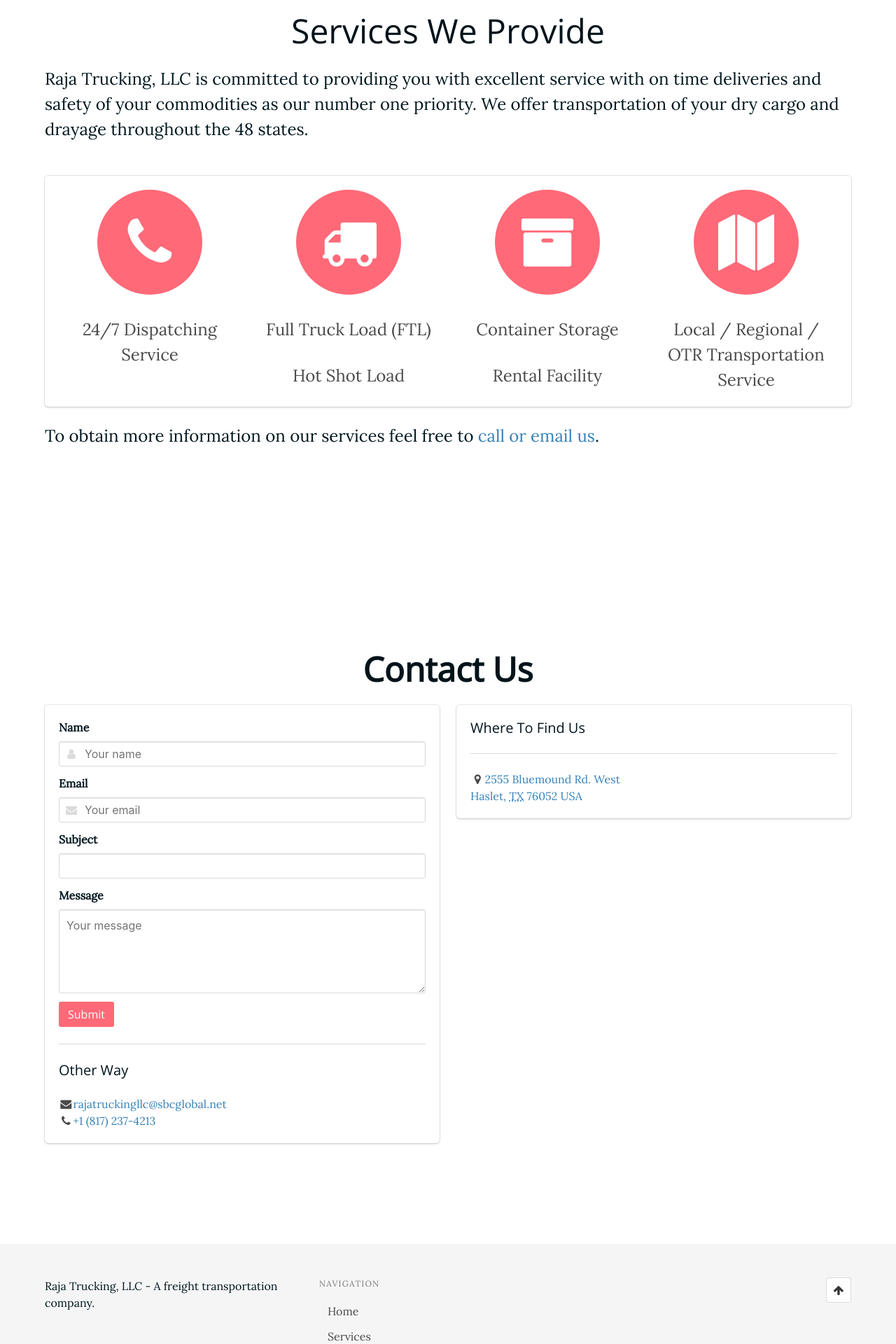
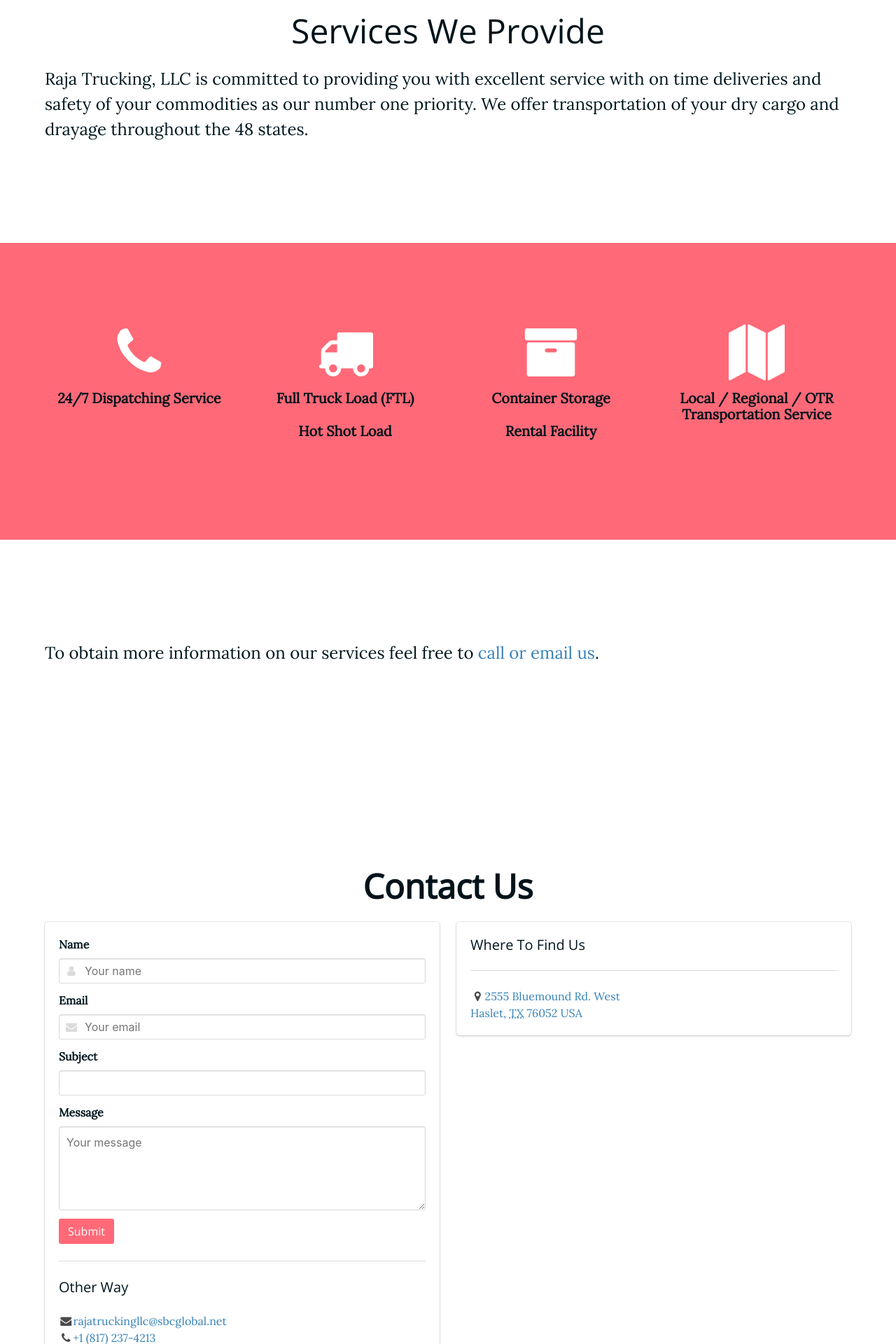
Before and after one commit to job-talk/rajatrucking, a Jekyll site: the page built from docs/index.html, in a window 1280 px wide. Shown: the part 1445-3365 px from the top of the page at 70% size. Built offline with Jekyll 4.4.1, drawn with Linux system fonts in a browser that asks for light colours; some of the changed text lies outside the part shown.

Commit message:
Cleaned out old footer, changed services to a hero

```diff
--- a/docs/_assets/_styles/_sass/sections/_footer.scss
+++ b/docs/_assets/_styles/_sass/sections/_footer.scss
@@ -1,5 +1,6 @@
 .footer {
-
+  // background-color: $background;
+  background-color: whitesmoke;
 
   & #about {
 
--- a/docs/_includes/sections/footer.html
+++ b/docs/_includes/sections/footer.html
@@ -1,43 +1,16 @@
-<!-- <footer class="footer">
-  <div class="container">
-    <div class="content">
-
-      <div class="box footer-box">
-        <p class="is-pulled-left">
-          © 2017 &nbsp; Raja Trucking, LLC
-        </p>
-
-        <a class="is-pulled-right" data-scroll href="#top">
-          <i class="icon fa fa-arrow-up" aria-hidden="true"></i>
-        </a>
-      </div>
-
-
-      <hr />
-
-      <ul class="menu-list is-clearfix">
-        <li>
-          <a href="{{ site.baseurl }}/">Top</a>
-        </li>
-        <li>
-          <a href="#services">Services</a>
-        </li>
-        <li>
-          <a href="#contact">Contact Us</a>
-        </li>
-      </ul>
-    </div>
-  </div>
-</footer> -->
-
 <footer class="footer">
   <div class="container">
     <div class="columns">
 
       <div class="column is-4">
         <div id="about" class="content">
-          <p>Raja Trucking, LLC - A freight transportation company.</p>
+          <p>A freight transportation company based in Fort Worth, Texas.</p>
         </div>
+
+        <p id="copyright">
+          <small>© 2017 &nbsp; Raja Trucking, LLC</small>
+        </p>
+
       </div>
 
       <div class="column is-5">
@@ -64,10 +37,6 @@
       </div>
     </div>
 
-      <p id="copyright">
-        <small>© 2017 &nbsp; Raja Trucking, LLC</small>
-      </p>
-
 
   </div>
 </footer>
--- a/docs/_includes/sections/services.html
+++ b/docs/_includes/sections/services.html
@@ -7,97 +7,72 @@
       Raja Trucking, LLC is committed to providing you with excellent service with on time deliveries and safety of your commodities as our number one priority. We offer transportation of your dry cargo and drayage throughout the 48 states.
     </p>
 
-    <br />
-
-    <div class="box">
-
-      <!-- <h3 class="subtitle is-size-5">We provide the following services:</h3> -->
-
-      <div class="tile is-ancestor">
-        <div class="service-item tile is-parent is-3 has-text-centered">
-          <article class="tile is-child">
-
-            <figure class="image">
-              <div class="service-icon-container">
-                <span class="icon is-size-6-mobile is-size-5-desktop">
-                  <i class="fa fa-phone fa-fw fa-4x" aria-hidden="true"></i>
-                </span>
-              </div>
-            </figure>
+  </div>
+</section>
 
 
-            <p class="is-size-5 is-size-4-desktop">
-              24/7 Dispatching Service
-            </p>
-          </article>
-        </div>
+<section class="hero is-primary is-medium">
+  <div class="hero-body">
+    <div class="container">
+      <nav class="columns">
 
-        <div class="service-item tile is-parent is-vertical has-text-centered">
-          <figure class="image">
-            <div class="service-icon-container">
-              <span class="icon is-size-6-mobile is-size-5-desktop">
-                <i class="fa fa-truck fa-fw fa-4x" aira-hidden="true"></i>
-              </span>
-            </div>
-          </figure>
+        <a class="column service-hero has-text-centered">
+          <span class="icon is-size-6 is-size-5-desktop">
+            <i class="fa fa-phone fa-fw fa-4x" aria-hidden="true"></i>
+          </span>
+          <p class="title is-5 is-4-desktop">
+            24/7 Dispatching Service
+          </p>
+        </a>
+
+        <a class="column service-hero has-text-centered">
+          <span class="icon is-size-6 is-size-5-desktop">
+            <i class="fa fa-truck fa-fw fa-4x" aira-hidden="true"></i>
+          </span>
+
+          <p class="title is-5 is-4-desktop">
+            Full Truck Load (FTL)
+          </p>
+
+          <p class="title is-5 is-4-desktop">
+            Hot Shot Load
+          </p>
+        </a>
+
+        <a class="column service-hero has-text-centered">
+          <span class="icon is-size-6 is-size-5-desktop">
+            <i class="fa fa-archive fa-fw fa-4x" aria-hidden="true"></i>
+          </span>
+
+          <p class="title is-5 is-4-desktop">
+            Container Storage
+          </p>
+
+          <p class="title is-5 is-4-desktop">
+            Rental Facility
+          </p>
+        </a>
+
+        <a class="column service-hero has-text-centered">
+          <span class="icon is-size-6 is-size-5-desktop">
+            <i class="fa fa-map fa-fw fa-4x" aria-hidden="true"></i>
+          </span>
+
+          <p class="title is-5 is-4-desktop">
+            Local / Regional / OTR Transportation Service
+          </p>
+        </a>
+      </nav>
+    </div>
+  </div>
+</section>
 
 
-          <article class="tile is-child">
-            <p class="is-size-5 is-size-4-desktop">
-              Full Truck Load (FTL)
-            </p>
-          </article>
 
-          <article class="tile is-child">
-            <p class="is-size-5 is-size-4-desktop">
-              Hot Shot Load
-            </p>
-          </article>
-        </div>
 
-        <div class="service-item tile is-parent is-vertical has-text-centered">
-          <figure class="image">
-            <div class="service-icon-container">
-              <span class="icon is-size-6-mobile is-size-5-desktop">
-                <i class="fa fa-archive fa-fw fa-4x" aria-hidden="true"></i>
-              </span>
-            </div>
-          </figure>
 
-          <article class="tile is-child">
-            <p class="is-size-5 is-size-4-desktop">
-              Container Storage
-            </p>
-          </article>
-
-          <article class="tile is-child">
-            <p class="is-size-5 is-size-4-desktop">
-              Rental Facility
-            </p>
-          </article>
-
-        </div>
-
-        <div class="tile is-parent is-3 has-text-centered">
-          <article class="tile is-child">
-            <figure class="image">
-              <div class="service-icon-container">
-                <span class="icon is-size-6-mobile is-size-5-desktop">
-                  <i class="fa fa-map fa-fw fa-4x" aria-hidden="true"></i>
-                </span>
-              </div>
-            </figure>
-
-            <p class="is-size-5 is-size-4-desktop">
-              Local / Regional / OTR Transportation Service
-            </p>
-          </article>
-        </div>
-
-      </div>
-
-    </div>
-
+<section class="section services is-medium">
+  <div class="container">
 
     <p class="is-size-5 is-size-4-desktop">
       To obtain more information on our services feel free to <a href="#contact" class="link-highlight">call or email us</a>.
```
Also changed, not shown: docs/_assets/_styles/_sass/sections/_services.scss (+17 -0 lines), docs/assets/styles/main.css.
